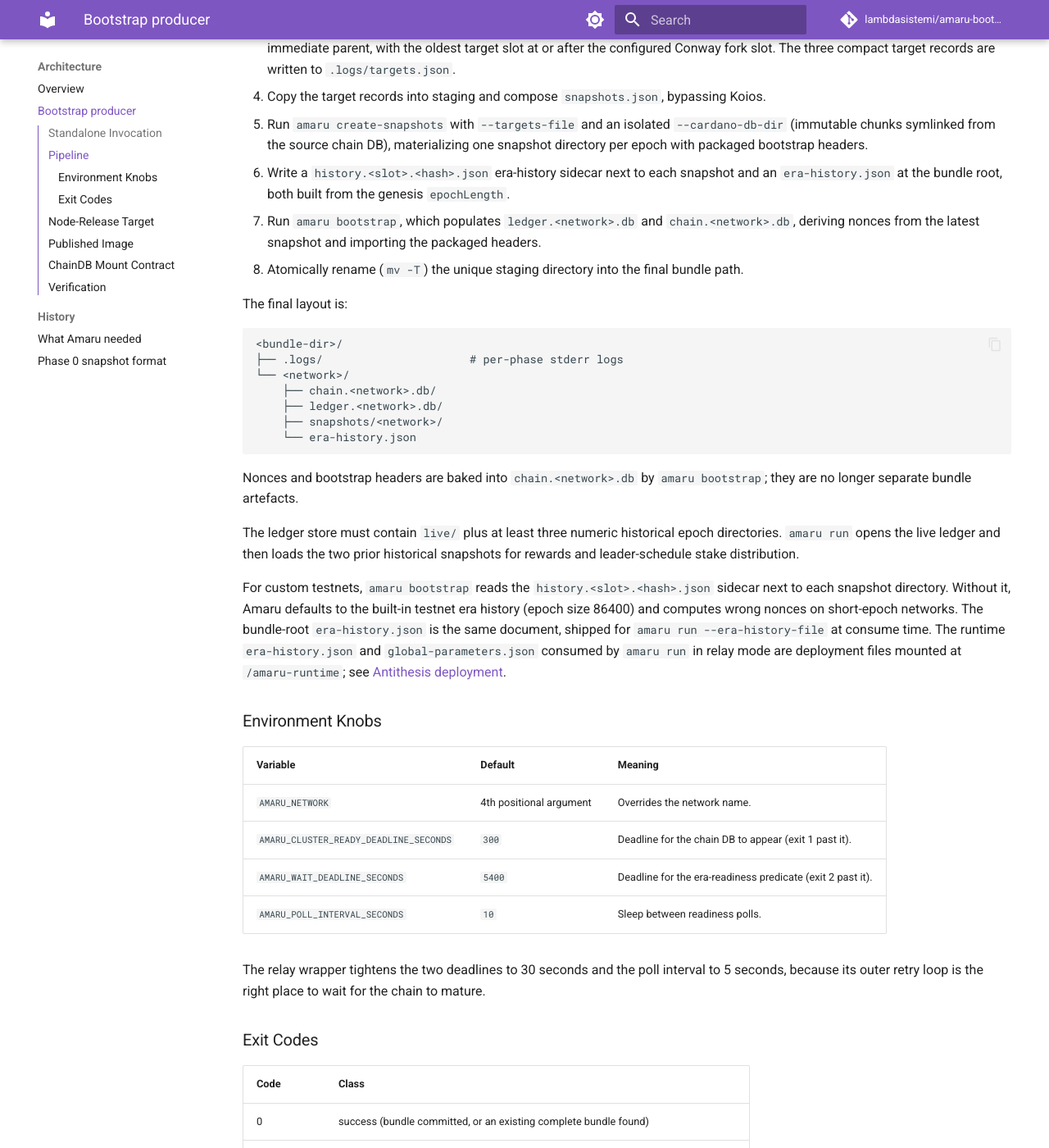
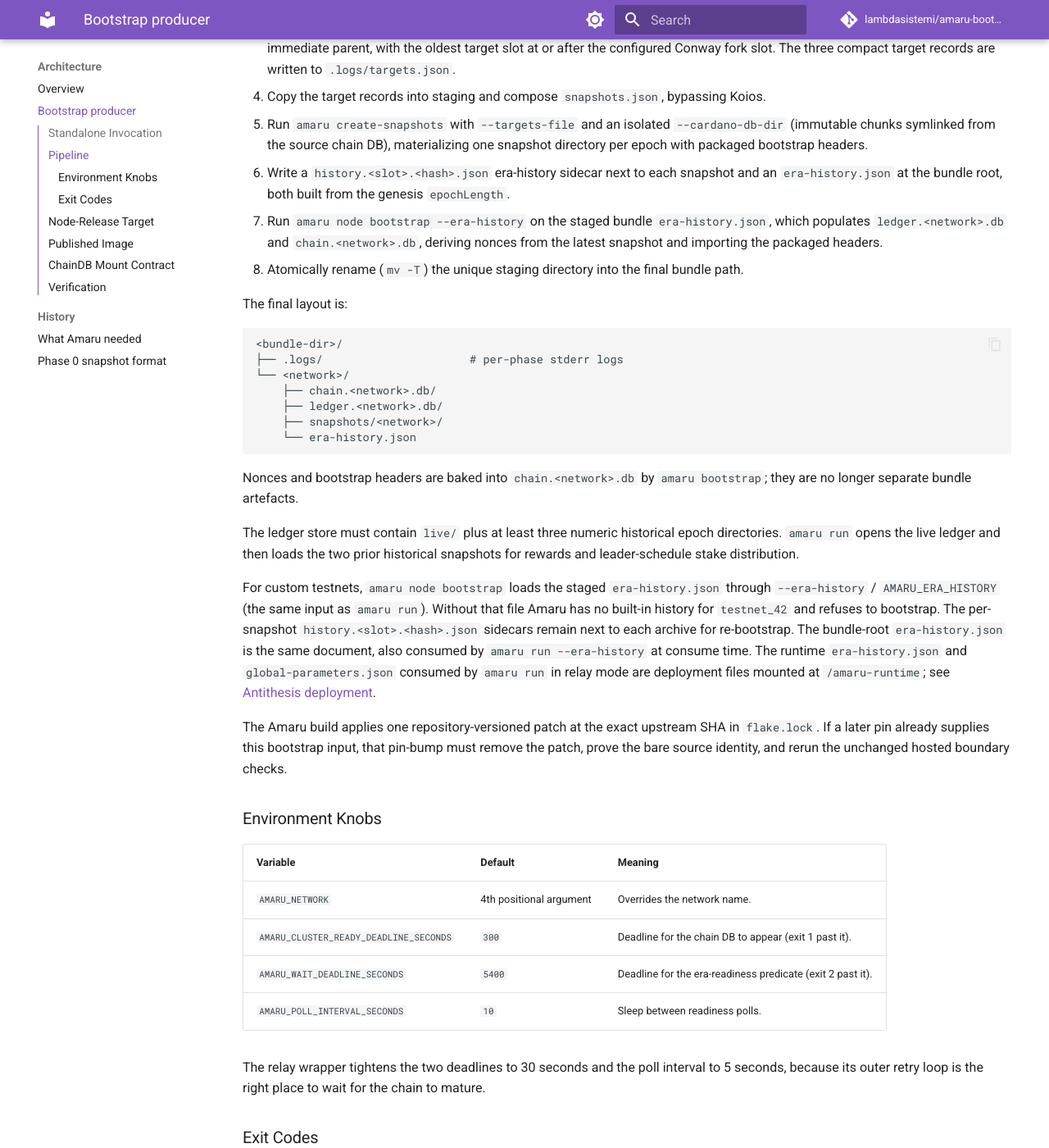
Before and after one commit to lambdasistemi/amaru-bootstrap, an MkDocs documentation site: the page built from docs/bootstrap-producer.md, in a window 1280 px wide and 1400 px high, scrolled down 1450 px. Shown: the whole window at 82% size. Built offline with MkDocs 1.6.1 and Material for MkDocs 9.7.7, drawn with Linux system fonts in a browser that asks for light colours; comment, search, counter and statistics services are not loaded.

Commit message:
fix: carry custom era-history into Amaru bootstrap
Pin Amaru to ba992f651d3b5e2b49f12d461b86ab8f7a55f994 and apply one
repository-versioned patch so node bootstrap loads custom-network era
history through the same --era-history / AMARU_ERA_HISTORY input as
node run. The producer passes its already-derived staged
era-history.json. Nix joins upstream SHA and patch digest into build
identity and fails closed on base drift or already-upstream equivalent
input. Exact PR 93 fixture blobs are restored. Missing, malformed, and
inconsistent-epoch histories fail closed. No residuals.

Tasks: T095-02, T095-03, T095-04, T095-05, T095-06, T095-07

```diff
--- a/docs/bootstrap-producer.md
+++ b/docs/bootstrap-producer.md
@@ -79,7 +79,8 @@ the relay startup marker and the relay process continues as `amaru run`.
 6. Write a `history.<slot>.<hash>.json` era-history sidecar next to
    each snapshot and an `era-history.json` at the bundle root, both
    built from the genesis `epochLength`.
-7. Run `amaru bootstrap`, which populates `ledger.<network>.db` and
+7. Run `amaru node bootstrap --era-history` on the staged bundle
+   `era-history.json`, which populates `ledger.<network>.db` and
    `chain.<network>.db`, deriving nonces from the latest snapshot and
    importing the packaged headers.
 8. Atomically rename (`mv -T`) the unique staging directory into the
@@ -105,15 +106,21 @@ historical epoch directories. `amaru run` opens the live ledger and then
 loads the two prior historical snapshots for rewards and leader-schedule
 stake distribution.
 
-For custom testnets, `amaru bootstrap` reads the
-`history.<slot>.<hash>.json` sidecar next to each snapshot directory.
-Without it, Amaru defaults to the built-in testnet era history
-(epoch size 86400) and computes wrong nonces on short-epoch networks.
-The bundle-root `era-history.json` is the same document, shipped for
-`amaru run --era-history-file` at consume time. The runtime
+For custom testnets, `amaru node bootstrap` loads the staged
+`era-history.json` through `--era-history` / `AMARU_ERA_HISTORY` (the
+same input as `amaru run`). Without that file Amaru has no built-in
+history for `testnet_42` and refuses to bootstrap. The per-snapshot
+`history.<slot>.<hash>.json` sidecars remain next to each archive for
+re-bootstrap. The bundle-root `era-history.json` is the same document,
+also consumed by `amaru run --era-history` at consume time. The runtime
 `era-history.json` and `global-parameters.json` consumed by `amaru run`
 in relay mode are deployment files mounted at `/amaru-runtime`; see
 [Antithesis deployment](antithesis.md#runtime-parameter-files).
+
+The Amaru build applies one repository-versioned patch at the exact
+upstream SHA in `flake.lock`. If a later pin already supplies this
+bootstrap input, that pin-bump must remove the patch, prove the bare
+source identity, and rerun the unchanged hosted boundary checks.
 
 ### Environment Knobs
 
```
Also changed, not shown: docs/architecture.md (+7 -8 lines), specs/095-carried-era-history-patch/tasks.md (+6 -6 lines), 10 other files.
